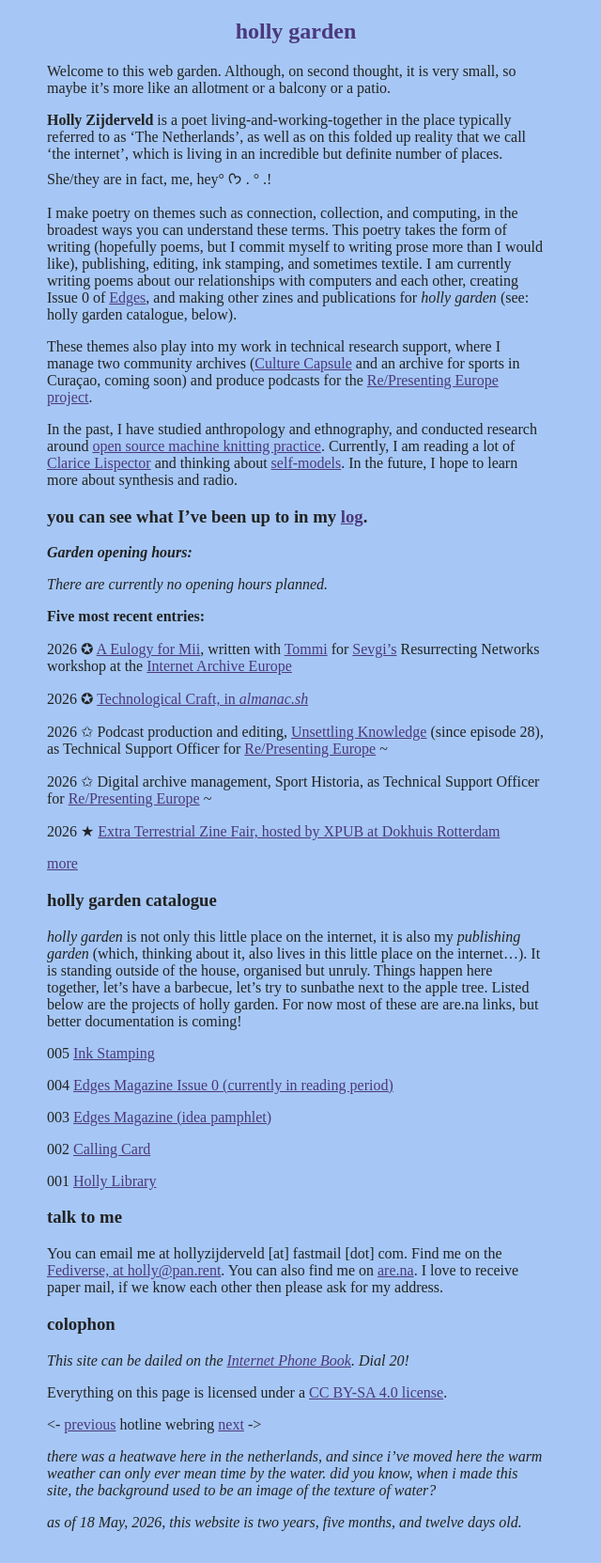
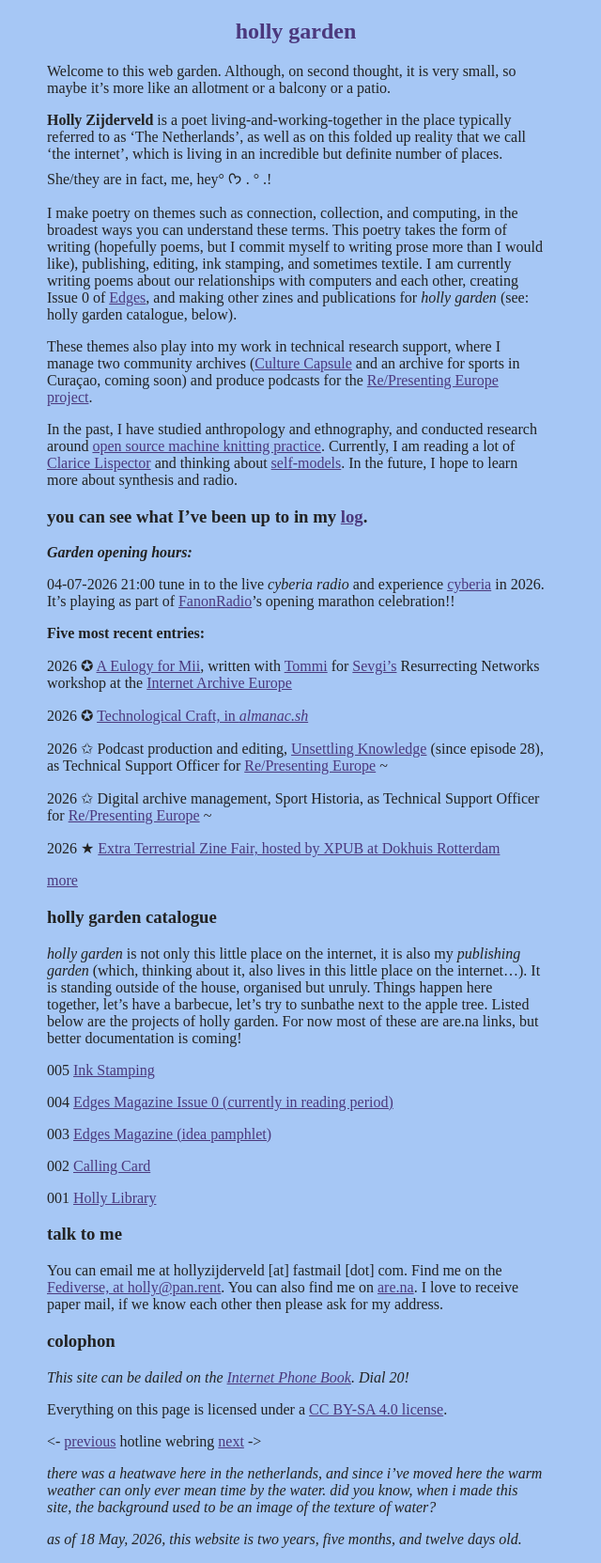
Before and after one commit to hollyz1jderveld/hollyz1jderveld.github.io, a Jekyll site: the page built from index.md, in a window 1280 px wide. Shown: the whole page at 94% size, without its empty margins (0-640 px from the left). Built offline with Jekyll 4.4.1, drawn with Linux system fonts in a browser that asks for light colours; some web fonts are replaced; Markdown is read by kramdown in place of the engine named in the settings; our own code applies the rules of GitHub Pages for plain Markdown files.

Commit message:
Update index.md

```diff
--- a/index.md
+++ b/index.md
@@ -16,7 +16,7 @@ In the past, I have studied anthropology and ethnography, and conducted research
 ### you can see what I've been up to in my [log](https://holly.garden/log).
 ***Garden opening hours:***
 
-*There are currently no opening hours planned.*
+04-07-2026  21:00   tune in to the live *cyberia radio* and experience [cyberia](https://lain.wiki/wiki/Cyberia) in 2026. It's playing as part of [FanonRadio](https://fanon.radio/)'s opening marathon celebration!!
 
 **Five most recent entries:**
 
```
